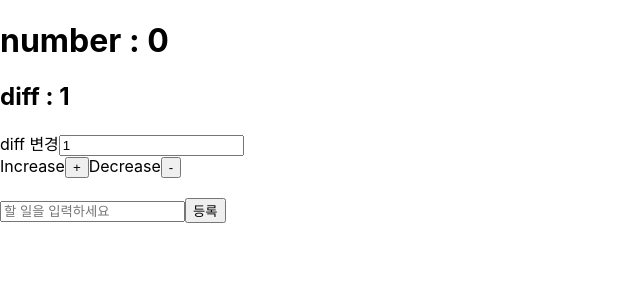
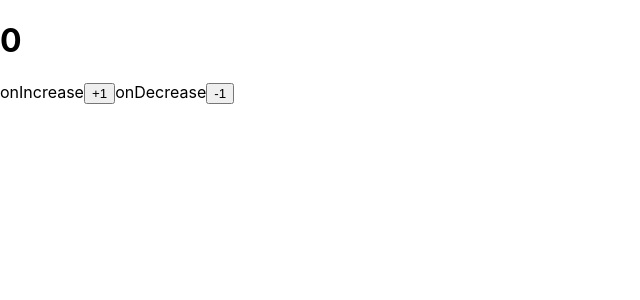
Before and after one commit to gudwh14/React-Practice, a React (Create React App) app: page / in a window 1280 px wide. Shown: the top 300 px of the page, without its empty margins (0-640 px from the left). Built offline with nearby package versions, Linux system fonts and the light colour scheme.

Commit message:
feat : Redux 미들웨어 기초 연습, 리덕스 로거 사용
리덕스 미들웨어 기본 연습 , 리덕스 로거 사용하여 로그 출력

```diff
--- a/package.json
+++ b/package.json
@@ -13,6 +13,8 @@
     "react-router-dom": "^5.2.0",
     "react-scripts": "4.0.3",
     "redux": "^4.1.0",
+    "redux-devtools-extension": "^2.13.9",
+    "redux-logger": "^3.0.6",
     "web-vitals": "^1.1.2"
   },
   "scripts": {
--- a/src/App.js
+++ b/src/App.js
@@ -1,14 +1,11 @@
 import logo from './logo.svg';
 import './App.css';
-import CounterContainer from "./Redux/components/CounterContainer";
-import TodosContainer from "./Redux/components/TodosContainer";
+import CounterContainer from "./Redux-middleware/components/CounterContainer";
 
 function App() {
   return (
     <div>
-      <CounterContainer/>
-      <br/>
-      <TodosContainer/>
+        <CounterContainer/>
     </div>
   );
 }
--- /dev/null
+++ b/src/Redux-middleware/components/Counter.js
@@ -0,0 +1,17 @@
+/*
+    presentation 컴포넌트
+ */
+const Counter = ({number, onIncrease, onDecrease}) => {
+
+    return (
+        <div>
+            <h1>{number}</h1>
+            <span>onIncrease</span>
+            <button onClick={onIncrease}>+1</button>
+            <span>onDecrease</span>
+            <button onClick={onDecrease}>-1</button>
+        </div>
+    );
+}
+
+export default Counter;
--- /dev/null
+++ b/src/Redux-middleware/components/CounterContainer.js
@@ -0,0 +1,29 @@
+import {useSelector,useDispatch} from "react-redux";
+import {decrease, increase} from "../modules/counter";
+import Counter from "./Counter";
+
+
+
+const CounterContainer = () => {
+    const number = useSelector(state => state.counter);
+
+    const dispatch = useDispatch();
+
+    const onIncrease = () => {
+        dispatch(increase());
+    }
+
+    const onDecrease = () => {
+        dispatch(decrease());
+    }
+
+    return (
+        <Counter
+            number={number}
+            onIncrease={onIncrease}
+            onDecrease={onDecrease}
+        />
+    );
+}
+
+export default CounterContainer;
--- /dev/null
+++ b/src/Redux-middleware/middlewares/myLogger.js
@@ -0,0 +1,22 @@
+/*
+    redux 미들웨어 만들기
+ */
+
+// store = 리덕스 스토어 인스턴스 입니다.
+// next = 액션을 다음 미들웨어에게 전달하는 함수 입니다. next(action) 형태로 사용합니다. 다음 미들웨어가 없으면 리듀서로 전달 됩니다.
+// next 를 호출 하지 않는다면 액션이 무시되어 리듀서에게 전달되지 않습니다.
+// action = 현재 처리하고 있는 액션 객채입니다.
+const myLogger = store => next => action => {
+    console.log(action);
+    // 업데이트 이전 상태를 조회합니다
+    console.log('\t', store.getState());
+
+    const result = next(action);
+    // store.dispatch 를 사용하면 다른 액션을 추가적으로 발생시킬수 있습니다.
+
+    // 업데이트 이후 상태를 조회합니다
+    console.log('\t', store.getState());
+    return result;
+}
+
+export default myLogger;
--- /dev/null
+++ b/src/Redux-middleware/modules/counter.js
@@ -0,0 +1,43 @@
+/*
+    리덕스 모듈 생성
+    액션 타입 , 액션 생성 함수 , 리듀서
+ */
+
+/*
+    액션타입
+ */
+const INCREASE = "counter/INCREASE";
+const DECREASE = "counter/DECREASE";
+
+
+/*
+    액션 생성 함수
+ */
+
+export const increase = () => ({
+    type : INCREASE
+})
+
+export const decrease = () => ({
+    type : DECREASE
+})
+
+/*
+    초기 상태
+ */
+const initialState = 0;
+
+/*
+    리듀서
+ */
+
+export default function counter (state = initialState , action) {
+    switch (action.type) {
+        case INCREASE :
+            return state + 1 ;
+        case DECREASE :
+            return state - 1 ;
+        default :
+            return state;
+    }
+}
--- /dev/null
+++ b/src/Redux-middleware/modules/index.js
@@ -0,0 +1,8 @@
+import {combineReducers} from "redux";
+import counter from "./counter";
+
+const rootMiddleReducer = combineReducers({
+    counter
+})
+
+export default rootMiddleReducer;
--- a/src/index.js
+++ b/src/index.js
@@ -13,19 +13,25 @@ import Cookie from "./Cookie/Cookie";
 import Kakao from "./OauthLogin/Kakao";
 import {BrowserRouter , Route , Switch} from "react-router-dom";
 import RedirectionPage from "./OauthLogin/RedirectionPage";
-import {createStore} from "redux";
+import {createStore ,applyMiddleware} from "redux";
 import rootReducer from "./Redux/module";
 import {Provider} from "react-redux";
 import CounterContainer from "./Redux/components/CounterContainer";
 import TodosContainer from "./Redux/components/TodosContainer";
 import App from "./App";
+import rootMiddleReducer from "./Redux-middleware/modules";
+import myLogger from "./Redux-middleware/middlewares/myLogger";
+// redux-logger 사용하여 logger 이용하기 npm install redux-logger
+import {logger} from "redux-logger/src";
+// redux 데브툴 사용하기 npm install redux-devtools-extension
+import {composeWithDevTools} from "redux-devtools-extension";
 
 /*
     store 를 생성하고
     react-redux 를 이용해 Provider 를 만들어 store 속성을 넣어서 감싸주면
     렌더링하는 컴포넌트에서 리덕스 스토어에 접근할수 있다.
  */
-const store = createStore(rootReducer);
+const store = createStore(rootMiddleReducer,composeWithDevTools(applyMiddleware(logger))); // 미들웨어를 적용, 여러개도 가능합니다
 
 ReactDOM.render(
   <React.StrictMode>
```
Also changed, not shown: 1 other file (tests, documents, lock files or other folders).
